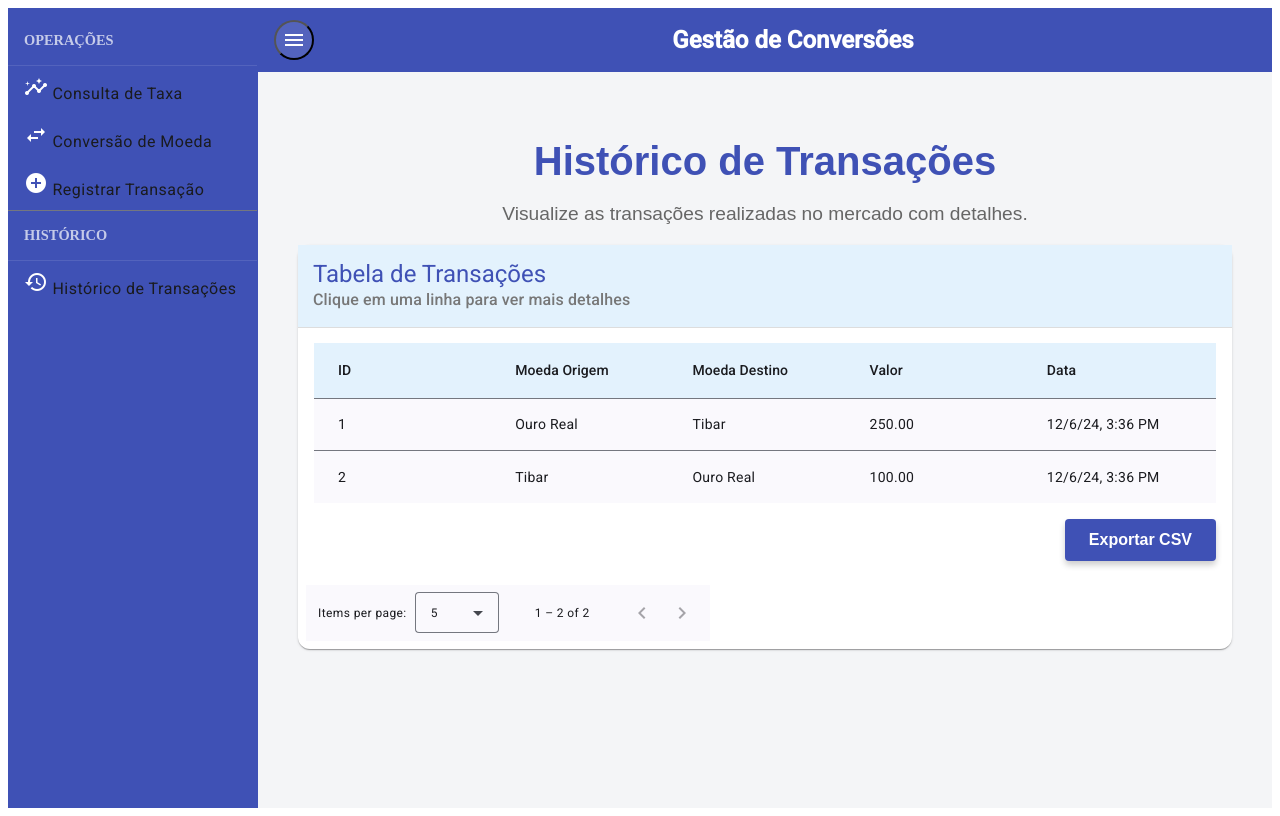
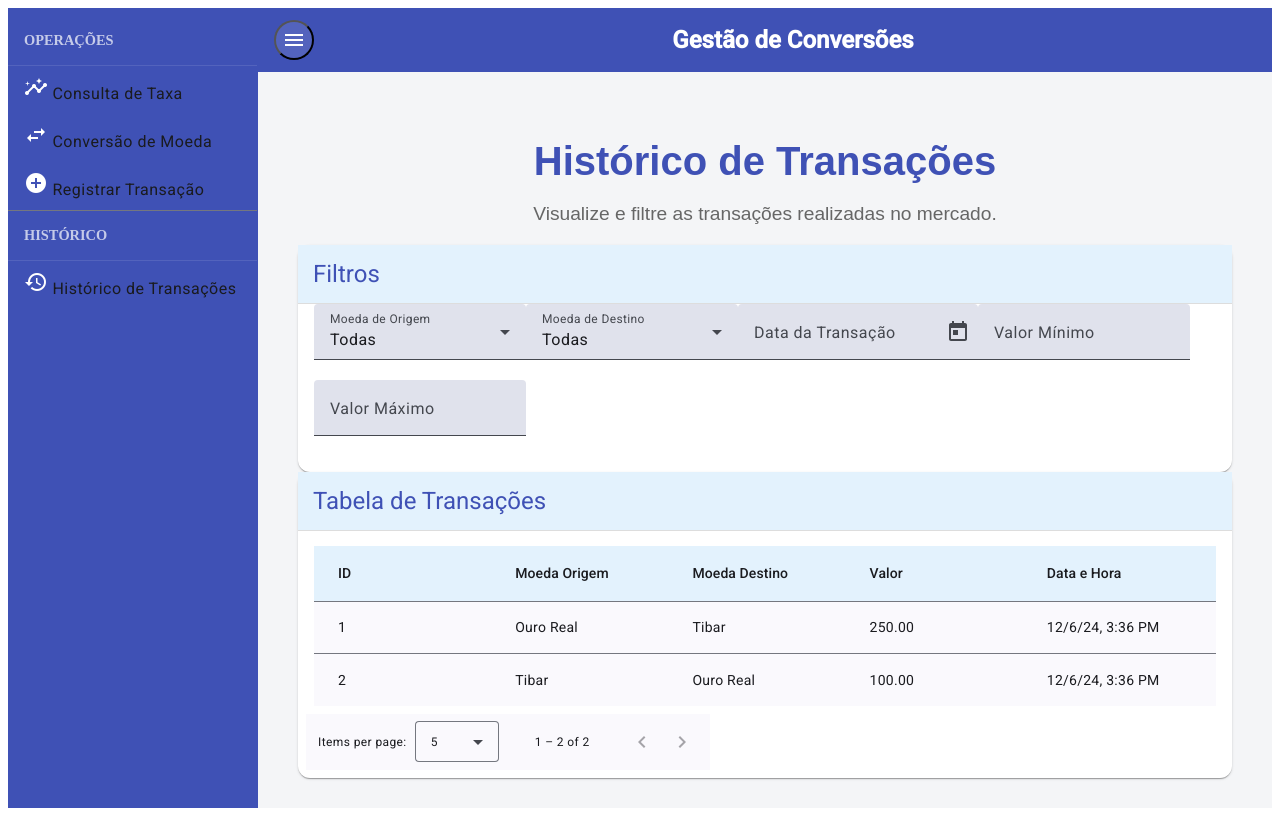
Before and after one commit to WilliamClown/taxaconversao, an Angular app: page /historico in a window 1280 px wide. Built offline with nearby package versions, Linux system fonts and the light colour scheme.

Commit message:
Ajustes no layout de historico com filtros

```diff
--- a/src/app/components/historico/historico.component.html
+++ b/src/app/components/historico/historico.component.html
@@ -2,17 +2,61 @@
   <!-- Cabeçalho -->
   <div class="header">
     <h1>Histórico de Transações</h1>
-    <p>Visualize as transações realizadas no mercado com detalhes.</p>
+    <p>Visualize e filtre as transações realizadas no mercado.</p>
   </div>
 
-  <!-- Cartão da Tabela -->
+  <!-- Filtros -->
+  <mat-card class="mat-elevation-z4">
+    <mat-card-header>
+      <mat-card-title>Filtros</mat-card-title>
+    </mat-card-header>
+    <mat-card-content>
+      <div class="filter-group">
+        <mat-form-field appearance="fill">
+          <mat-label>Moeda de Origem</mat-label>
+          <mat-select [(ngModel)]="filtroMoedaOrigem" (selectionChange)="aplicarFiltros()">
+            <mat-option value="">Todas</mat-option>
+            <mat-option value="Ouro Real">Ouro Real</mat-option>
+            <mat-option value="Tibar">Tibar</mat-option>
+          </mat-select>
+        </mat-form-field>
+
+        <mat-form-field appearance="fill">
+          <mat-label>Moeda de Destino</mat-label>
+          <mat-select [(ngModel)]="filtroMoedaDestino" (selectionChange)="aplicarFiltros()">
+            <mat-option value="">Todas</mat-option>
+            <mat-option value="Ouro Real">Ouro Real</mat-option>
+            <mat-option value="Tibar">Tibar</mat-option>
+          </mat-select>
+        </mat-form-field>
+
+        <mat-form-field appearance="fill">
+          <mat-label>Data da Transação</mat-label>
+          <input matInput [matDatepicker]="picker" [(ngModel)]="filtroData" (dateChange)="aplicarFiltros()" />
+          <mat-datepicker-toggle matSuffix [for]="picker"></mat-datepicker-toggle>
+          <mat-datepicker #picker></mat-datepicker>
+        </mat-form-field>
+
+        <mat-form-field appearance="fill">
+          <mat-label>Valor Mínimo</mat-label>
+          <input matInput type="number" [(ngModel)]="filtroValorMinimo" (keyup)="aplicarFiltros()" />
+        </mat-form-field>
+
+        <mat-form-field appearance="fill">
+          <mat-label>Valor Máximo</mat-label>
+          <input matInput type="number" [(ngModel)]="filtroValorMaximo" (keyup)="aplicarFiltros()" />
+        </mat-form-field>
+      </div>
+    </mat-card-content>
+  </mat-card>
+
+  <!-- Tabela -->
   <mat-card class="mat-elevation-z4">
     <mat-card-header>
       <mat-card-title>Tabela de Transações</mat-card-title>
-      <mat-card-subtitle>Clique em uma linha para ver mais detalhes</mat-card-subtitle>
     </mat-card-header>
     <mat-card-content>
-      <mat-table [dataSource]="transacoesFiltradas" class="mat-elevation-z8">
+      <mat-table [dataSource]="dataSource" class="mat-elevation-z8">
         <!-- Coluna ID -->
         <ng-container matColumnDef="id">
           <mat-header-cell *matHeaderCellDef>ID</mat-header-cell>
@@ -38,27 +82,16 @@
         </ng-container>
 
         <!-- Coluna Data -->
-        <ng-container matColumnDef="data">
-          <mat-header-cell *matHeaderCellDef>Data</mat-header-cell>
-          <mat-cell *matCellDef="let transacao">{{ transacao.data | date: 'short' }}</mat-cell>
+        <ng-container matColumnDef="dataHora">
+          <mat-header-cell *matHeaderCellDef>Data e Hora</mat-header-cell>
+          <mat-cell *matCellDef="let transacao">{{ transacao.dataHora | date: 'short' }}</mat-cell>
         </ng-container>
 
-        <!-- Cabeçalho e Linhas -->
+        <!-- Cabeçalhos e Linhas -->
         <mat-header-row *matHeaderRowDef="displayedColumns"></mat-header-row>
         <mat-row *matRowDef="let row; columns: displayedColumns;" (click)="abrirDetalhes(row)"></mat-row>
       </mat-table>
     </mat-card-content>
-
-    <mat-card-actions class="transaction-card-actions">
-      <button
-        mat-raised-button
-        color="primary"
-        class="modern-button"
-        (click)="exportarCSV()">
-        Exportar CSV
-      </button>
-    </mat-card-actions>
-
     <mat-card-actions>
       <mat-paginator [pageSize]="5" [pageSizeOptions]="[5, 10, 20]"></mat-paginator>
     </mat-card-actions>
--- a/src/app/components/historico/historico.component.ts
+++ b/src/app/components/historico/historico.component.ts
@@ -1,61 +1,95 @@
-import { Component, OnInit, AfterViewInit, ViewChild } from '@angular/core';
+import { Component, ViewChild } from '@angular/core';
 import { MatPaginator, MatPaginatorModule } from '@angular/material/paginator';
 import { MatTableDataSource, MatTableModule } from '@angular/material/table';
 import { MatCardModule } from '@angular/material/card';
-import { MatIconModule } from '@angular/material/icon';
+import { MatFormFieldModule } from '@angular/material/form-field';
+import { MatInputModule } from '@angular/material/input';
+import { MatSelectModule } from '@angular/material/select';
+import { MatButtonModule } from '@angular/material/button';
+import { MatDatepickerModule } from '@angular/material/datepicker';
+import { MatNativeDateModule } from '@angular/material/core';
 import { CommonModule } from '@angular/common';
-import { TransacaoService } from '../../services/transacao.service';
-import { MatDialog } from '@angular/material/dialog';
-import { HistoricoDetalhesModalComponent } from './historico-detalhes-modal.component';
+import { FormsModule } from '@angular/forms';
 
 @Component({
   selector: 'app-historico',
   standalone: true,
   imports: [
     CommonModule,
+    FormsModule,
+    MatCardModule,
+    MatFormFieldModule,
+    MatInputModule,
+    MatSelectModule,
+    MatButtonModule,
+    MatDatepickerModule,
+    MatNativeDateModule,
+    MatPaginatorModule,
     MatTableModule,
-    MatPaginatorModule,
-    MatCardModule,
-    MatIconModule,
   ],
   templateUrl: './historico.component.html',
   styleUrls: ['./historico.component.css'],
 })
-export class HistoricoComponent implements OnInit, AfterViewInit {
-  displayedColumns: string[] = ['id', 'origem', 'destino', 'valor', 'data'];
-  transacoesFiltradas = new MatTableDataSource<any>([]);
+export class HistoricoComponent {
+  displayedColumns: string[] = ['id', 'origem', 'destino', 'valor', 'dataHora'];
+  dataSource = new MatTableDataSource<any>([]);
+  dadosOriginais: any[] = []; // Para preservar os dados originais
+  filtroMoedaOrigem: string = '';
+  filtroMoedaDestino: string = '';
+  filtroData: Date | null = null;
+  filtroValorMinimo: number | null = null;
+  filtroValorMaximo: number | null = null;
 
   @ViewChild(MatPaginator) paginator!: MatPaginator;
 
-  constructor(private transacaoService: TransacaoService, private dialog: MatDialog) {}
+  ngOnInit(): void {
+    // Dados mockados
+    this.dadosOriginais = [
+      { id: 1, origem: 'Ouro Real', destino: 'Tibar', valor: 250, dataHora: new Date() },
+      { id: 2, origem: 'Tibar', destino: 'Ouro Real', valor: 100, dataHora: new Date() },
+    ];
 
-  ngOnInit(): void {
-    const transacoes = this.transacaoService.obterTransacoes();
-    this.transacoesFiltradas.data = transacoes;
+    this.dataSource.data = this.dadosOriginais; // Atribui os dados mockados
   }
 
   ngAfterViewInit(): void {
-    this.transacoesFiltradas.paginator = this.paginator;
+    this.dataSource.paginator = this.paginator;
   }
 
-  abrirDetalhes(transacao: any): void {
-    this.dialog.open(HistoricoDetalhesModalComponent, {
-      width: '400px',
-      data: transacao,
+  aplicarFiltros(): void {
+    // Filtra os dados com base nos critérios
+    const dadosFiltrados = this.dadosOriginais.filter((transacao: any) => {
+      const atendeMoedaOrigem =
+        !this.filtroMoedaOrigem || transacao.origem === this.filtroMoedaOrigem;
+      const atendeMoedaDestino =
+        !this.filtroMoedaDestino || transacao.destino === this.filtroMoedaDestino;
+      const atendeData =
+        !this.filtroData ||
+        new Date(transacao.dataHora).toDateString() === this.filtroData.toDateString();
+      const atendeValorMinimo =
+        this.filtroValorMinimo === null || transacao.valor >= this.filtroValorMinimo;
+      const atendeValorMaximo =
+        this.filtroValorMaximo === null || transacao.valor <= this.filtroValorMaximo;
+
+      return (
+        atendeMoedaOrigem &&
+        atendeMoedaDestino &&
+        atendeData &&
+        atendeValorMinimo &&
+        atendeValorMaximo
+      );
     });
+
+    // Atualiza o DataSource com os dados filtrados
+    this.dataSource.data = dadosFiltrados;
+
+    // Reseta o paginador para a primeira página após aplicar os filtros
+    if (this.dataSource.paginator) {
+      this.dataSource.paginator.firstPage();
+    }
   }
 
-  exportarCSV(): void {
-    const dadosCSV = this.transacoesFiltradas.data
-      .map(transacao =>
-        `${transacao.id},${transacao.origem},${transacao.destino},${transacao.valor},${transacao.data}`
-      )
-      .join('\n');
-    const blob = new Blob([dadosCSV], { type: 'text/csv;charset=utf-8;' });
-    const url = URL.createObjectURL(blob);
-    const link = document.createElement('a');
-    link.setAttribute('href', url);
-    link.setAttribute('download', 'transacoes.csv');
-    link.click();
+  abrirDetalhes(row: any): void {
+    alert(`Detalhes da Transação:\n${JSON.stringify(row, null, 2)}`);
   }
 }
```
